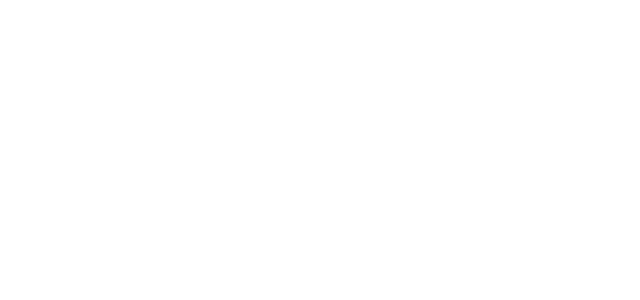
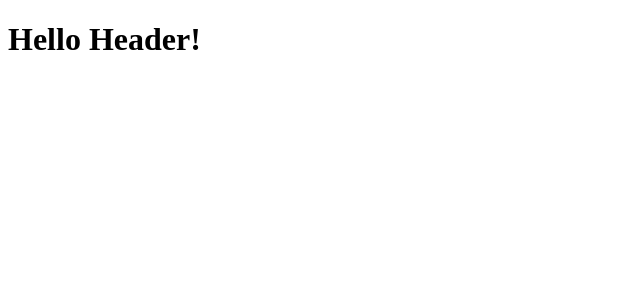
Before and after one commit to chamikacme/next-app, a Next.js app in the folder my-project/: page / in a window 1280 px wide. Shown: the top 300 px of the page, without its empty margins (0-640 px from the left). Built offline with nearby package versions, Linux system fonts and the light colour scheme.

Commit message:
testing header

```diff
--- a/my-project/components/Header.js
+++ b/my-project/components/Header.js
@@ -2,6 +2,7 @@
 function Header(){
     return(
         <div>
+            <h1>Hello Header!</h1>
 
         </div>
     )
```
